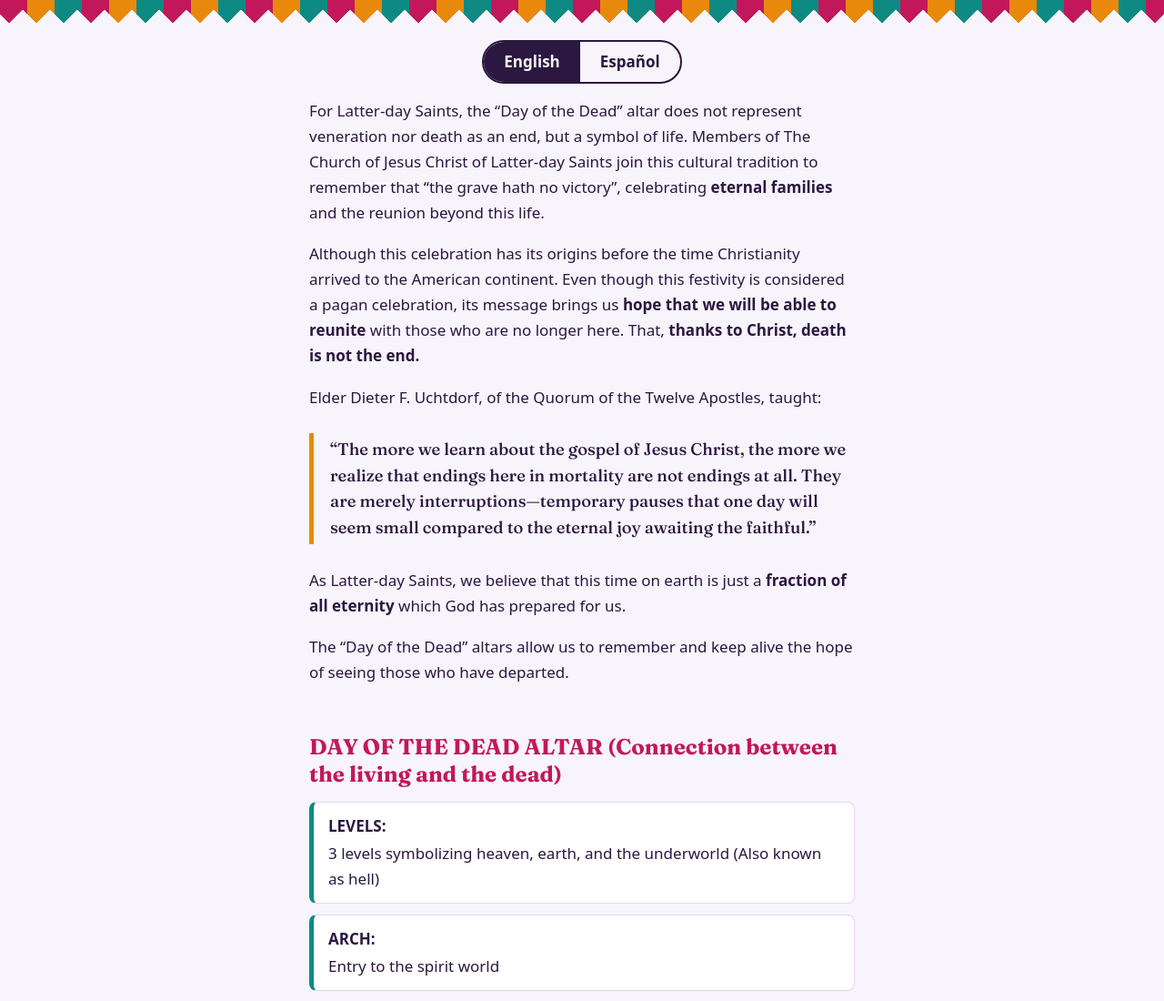
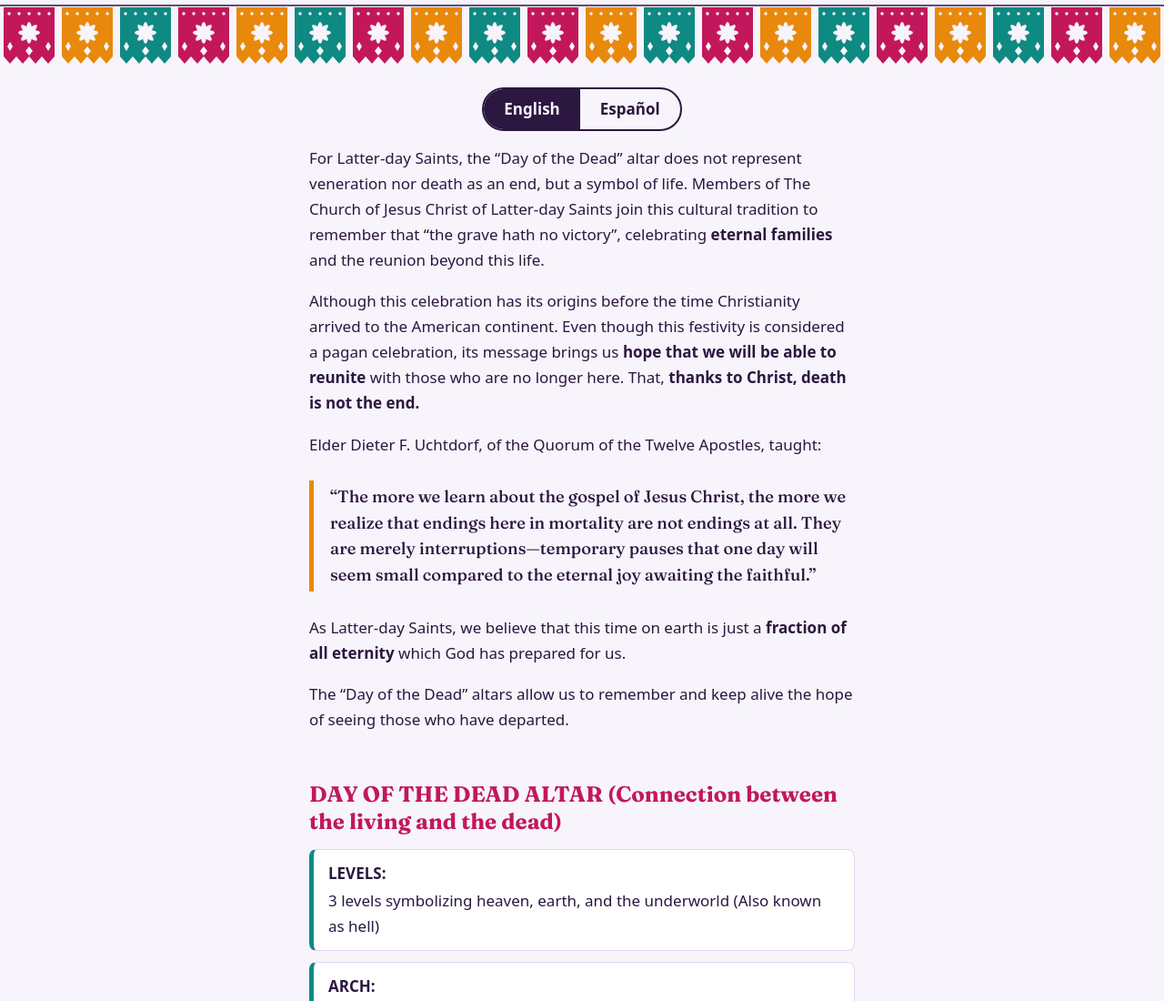
Before and after one commit to danorn4/Day-of-the-Dead, a plain HTML site: page index.html in a window 1280 px wide. Shown: the top 1100 px of the page at 91% size. Drawn offline with Linux system fonts and the light colour scheme.

Commit message:
Add files via upload

```diff
--- a/index.html
+++ b/index.html
@@ -14,7 +14,7 @@
 html{scroll-padding-top:env(safe-area-inset-top,0px)}
 *{box-sizing:border-box}
 body{margin:0;background:var(--bg);color:var(--fg);font:1.0625rem/1.65 system-ui,-apple-system,"Segoe UI",sans-serif}
-.flags{height:26px;background:repeating-linear-gradient(90deg,var(--pink) 0 30px,var(--gold) 30px 60px,var(--teal) 60px 90px);-webkit-mask:conic-gradient(from -45deg at bottom,#0000,#000 1deg 89deg,#0000 90deg) 50%/30px 100%;mask:conic-gradient(from -45deg at bottom,#0000,#000 1deg 89deg,#0000 90deg) 50%/30px 100%}
+.pp{display:block}.c{fill:var(--bg)}
 .bar{display:flex;justify-content:center;padding:18px 16px 4px}
 .tog{display:inline-flex;border:2px solid var(--fg);border-radius:999px;overflow:hidden}
 .tog button{font:inherit;font-weight:600;padding:8px 22px;border:0;background:transparent;color:var(--fg);cursor:pointer;min-height:44px}
@@ -33,7 +33,17 @@
 </style>
 </head>
 <body>
-<div class="flags" aria-hidden="true"></div>
+<svg class="pp" width="100%" height="78" aria-hidden="true" focusable="false">
+<defs>
+<g id="f"><path style="fill:currentColor" d="M4 8H60V62L53 70L46 62L39 70L32 62L25 70L18 62L11 70L4 62Z"/>
+<g class="c"><circle cx="10" cy="15" r="1.7"/><circle cx="21" cy="15" r="1.7"/><circle cx="32" cy="15" r="1.7"/><circle cx="43" cy="15" r="1.7"/><circle cx="54" cy="15" r="1.7"/>
+<circle cx="32" cy="36" r="3.2"/><ellipse cx="32" cy="36" rx="12" ry="3.4"/><ellipse cx="32" cy="36" rx="12" ry="3.4" transform="rotate(45 32 36)"/><ellipse cx="32" cy="36" rx="12" ry="3.4" transform="rotate(90 32 36)"/><ellipse cx="32" cy="36" rx="12" ry="3.4" transform="rotate(135 32 36)"/>
+<path d="M32 51L36 56L32 61L28 56Z"/><path d="M11 46L14 51L11 56L8 51Z"/><path d="M53 46L56 51L53 56L50 51Z"/></g></g>
+<pattern id="p" width="192" height="78" patternUnits="userSpaceOnUse">
+<line x1="0" x2="192" y1="6" y2="6" style="stroke:var(--fg);stroke-width:1.5"/>
+<use href="#f" x="0" style="color:var(--pink)"/><use href="#f" x="64" style="color:var(--gold)"/><use href="#f" x="128" style="color:var(--teal)"/>
+</pattern></defs>
+<rect width="100%" height="78" fill="url(#p)"/></svg>
 <div class="bar"><div class="tog" role="group" aria-label="Language / Idioma">
 <button type="button" data-l="en" aria-pressed="true">English</button>
 <button type="button" data-l="es" aria-pressed="false">Español</button></div></div>
```
